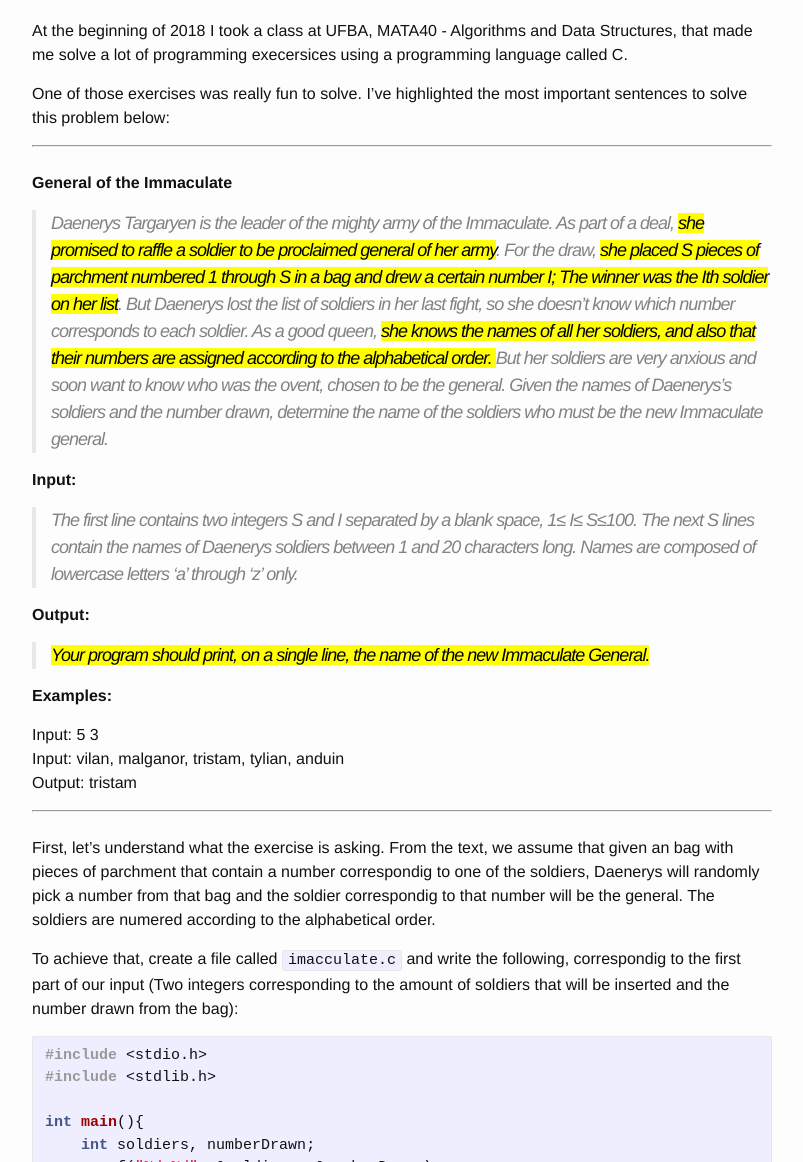
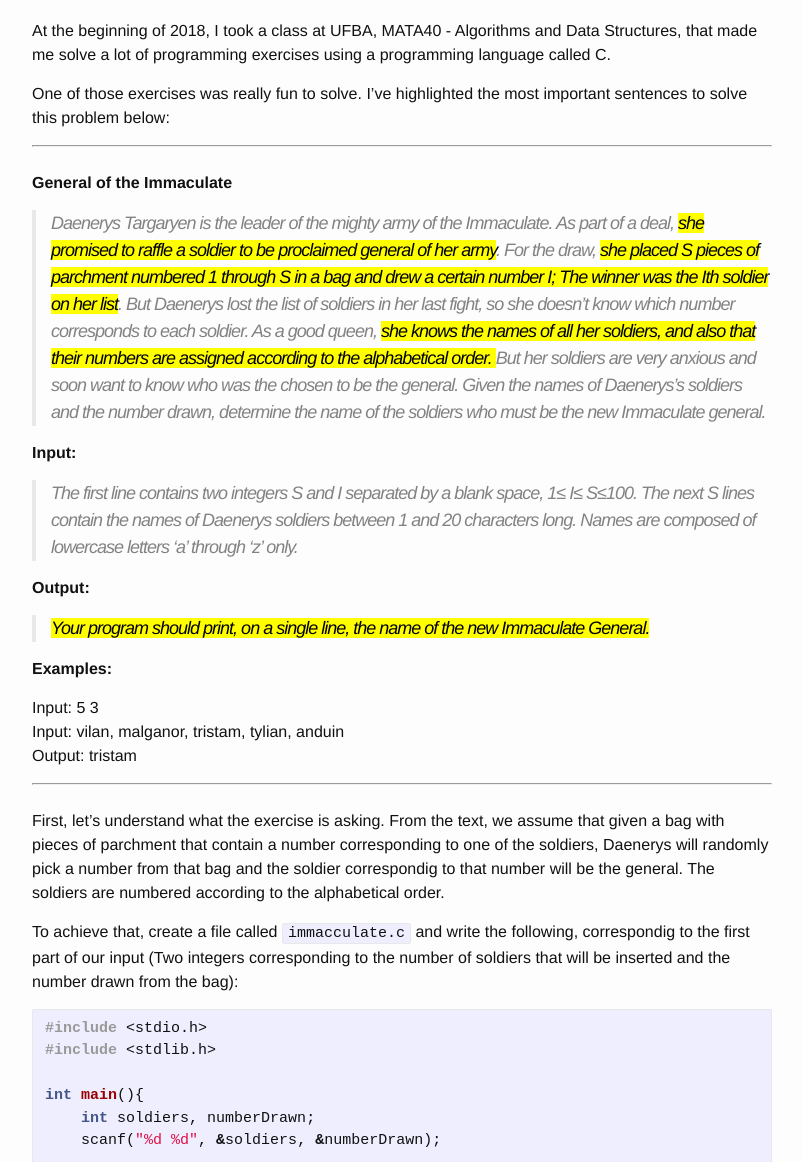
Before and after one commit to matheus-beck/blog, a Jekyll site: the page built from _posts/2019-08-18-helping-daenerys-targaryen-using-c.md, in a window 1280 px wide and 1400 px high, scrolled down 303 px. Shown: the part 238-1400 px from the top of the window, without its empty margins (238-1041 px from the left). Built offline with Jekyll 4.4.1, drawn with Linux system fonts in a browser that asks for light colours; emoji names are drawn with the system emoji font; some of the changed text lies outside the part shown.

Commit message:
Update 2019-08-18-helping-daenerys-targaryen-using-c.md

````diff
--- a/_posts/2019-08-18-helping-daenerys-targaryen-using-c.md
+++ b/_posts/2019-08-18-helping-daenerys-targaryen-using-c.md
@@ -7,7 +7,7 @@ categories: presentation
 
 {% include image.html url="/blog/assets/daenerys.jpg" description="Daenerys of the House Targaryen, the First of Her Name, Breaker of Chains and Mother of Dragons :dragon_face:" %}
 
-<br>At the beginning of 2018 I took a class at UFBA, MATA40 - Algorithms and Data Structures, that made me solve a lot of programming execersices using a programming language called C.
+<br>At the beginning of 2018, I took a class at UFBA, MATA40 - Algorithms and Data Structures, that made me solve a lot of programming exercises using a programming language called C.
 
 One of those exercises was really fun to solve. I've highlighted the most important sentences to solve this problem below:
 
@@ -15,7 +15,7 @@ One of those exercises was really fun to solve. I've highlighted the most import
 
 <br> **General of the Immaculate**
 
-> Daenerys Targaryen is the leader of the mighty army of the Immaculate. As part of a deal, <mark>she promised to raffle a soldier to be proclaimed general of her army</mark>. For the draw, <mark>she placed S pieces of parchment numbered 1 through S in a bag and drew a certain number I; The winner was the Ith soldier on her list</mark>. But Daenerys lost the list of soldiers in her last fight, so she doesn't know which number corresponds to each soldier. As a good queen, <mark> she knows the names of all her soldiers, and also that their numbers are assigned according to the alphabetical order. </mark> But her soldiers are very anxious and soon want to know who was the ovent, chosen to be the general. Given the names of Daenerys's soldiers and the number drawn, determine the name of the soldiers who must be the new Immaculate general.
+> Daenerys Targaryen is the leader of the mighty army of the Immaculate. As part of a deal, <mark>she promised to raffle a soldier to be proclaimed general of her army</mark>. For the draw, <mark>she placed S pieces of parchment numbered 1 through S in a bag and drew a certain number I; The winner was the Ith soldier on her list</mark>. But Daenerys lost the list of soldiers in her last fight, so she doesn't know which number corresponds to each soldier. As a good queen, <mark> she knows the names of all her soldiers, and also that their numbers are assigned according to the alphabetical order. </mark> But her soldiers are very anxious and soon want to know who was the chosen to be the general. Given the names of Daenerys's soldiers and the number drawn, determine the name of the soldiers who must be the new Immaculate general.
 
 **Input:**
 
@@ -33,9 +33,9 @@ Output: tristam
 
 ***
 
-<br> First, let's understand what the exercise is asking. From the text, we assume that given an bag with pieces of parchment that contain a number correspondig to one of the soldiers, Daenerys will randomly pick a number from that bag and the soldier correspondig to that number will be the general. The soldiers are numered according to the alphabetical order.
+<br> First, let's understand what the exercise is asking. From the text, we assume that given a bag with pieces of parchment that contain a number corresponding to one of the soldiers, Daenerys will randomly pick a number from that bag and the soldier correspondig to that number will be the general. The soldiers are numbered according to the alphabetical order.
 
-To achieve that, create a file called `imacculate.c` and write the following, correspondig to the first part of our input (Two integers corresponding to the amount of soldiers that will be inserted and the number drawn from the bag):
+To achieve that, create a file called `immacculate.c` and write the following, correspondig to the first part of our input (Two integers corresponding to the number of soldiers that will be inserted and the number drawn from the bag):
 
 ```c
 #include <stdio.h>
````
Also changed, not shown: other parts of _posts/2019-08-18-helping-daenerys-targaryen-using-c.md (+2 -2 lines).
